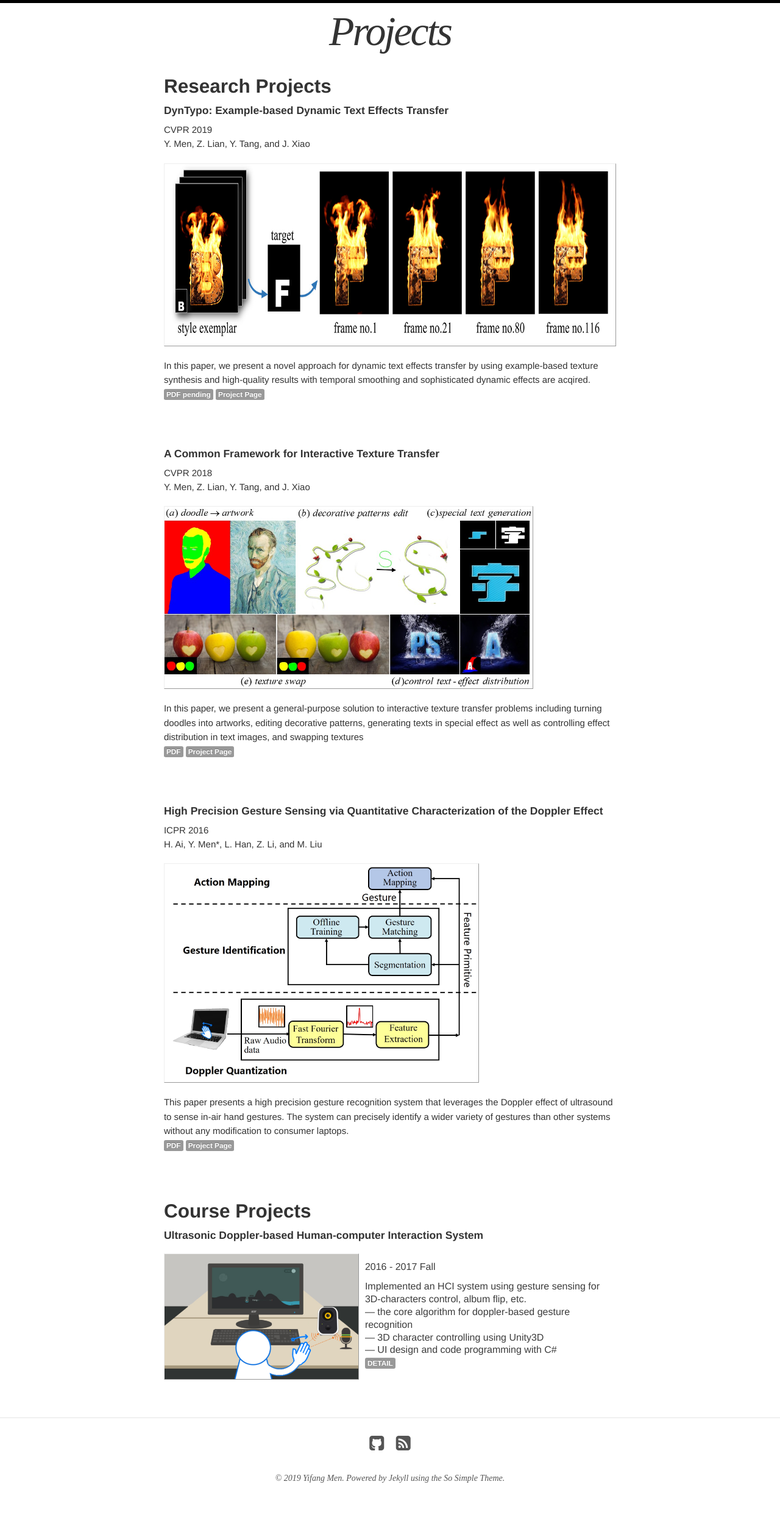
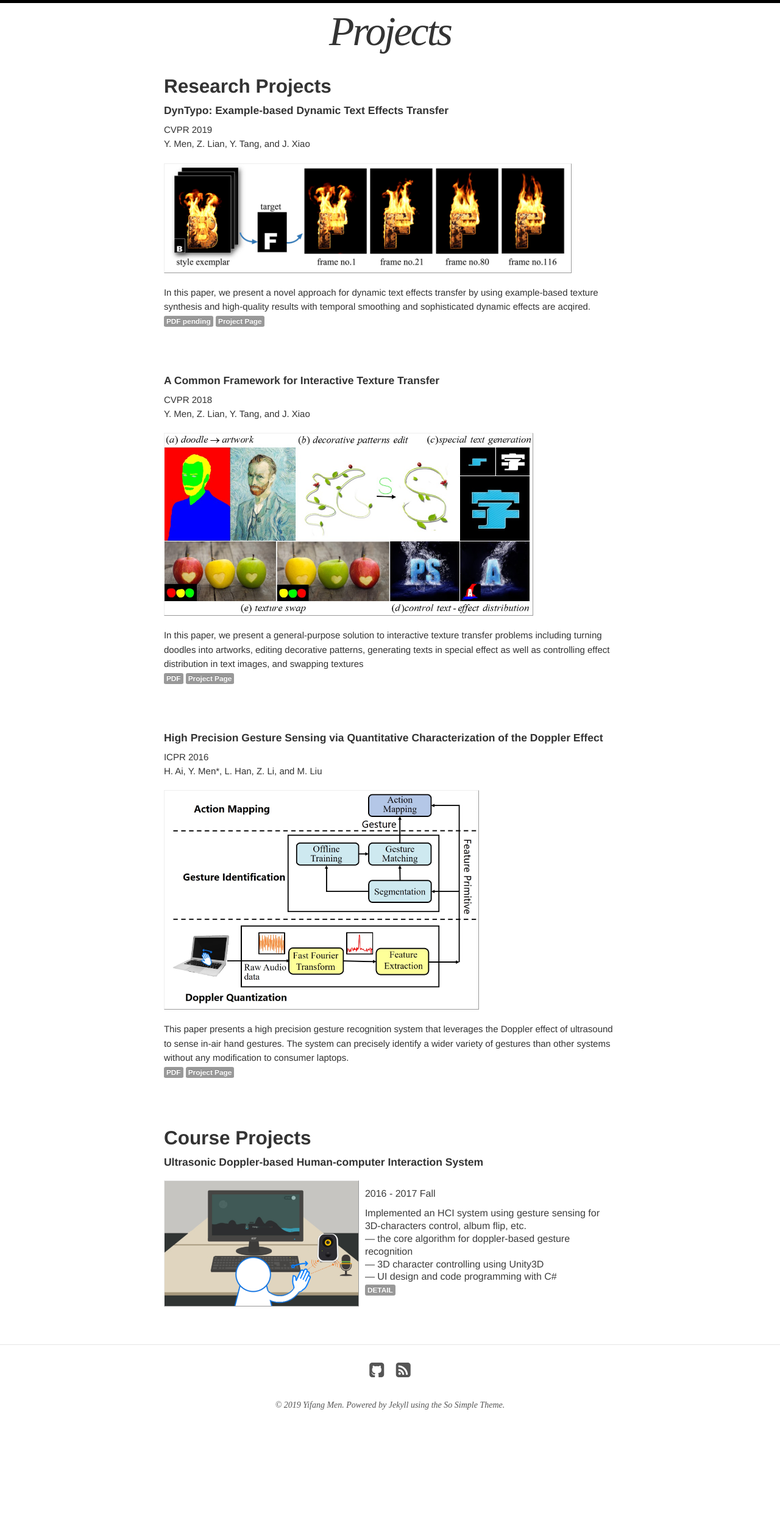
Before and after one commit to menyifang/menyifang.github.io, a Jekyll site: the page built from projects/index.md, in a window 1280 px wide. Shown: the whole page at 61% size. Built offline with Jekyll 4.4.1, drawn with Linux system fonts in a browser that asks for light colours; nearby versions of some CDN libraries; our own code applies the rules of GitHub Pages for plain Markdown files; after the commit the page ends 2383 px from its top, so only the background shows below that.

Commit message:
update project

```diff
--- a/projects/index.md
+++ b/projects/index.md
@@ -14,7 +14,7 @@ Y. Men, Z. Lian, Y. Tang, and J. Xiao
 </p>
 
 <figure class="research-proj-img1">
-    <img src="/images/projects/DynTypo_easer.jpg" alt="" style="height: 300px; width:auto"/>
+    <img src="/images/projects/DynTypo_easer.jpg" alt="" style="height: 180px; width:auto"/>
 </figure>
 <p style="font-size: 15px">In this paper, we present a novel approach for dynamic text effects transfer by using example-based texture synthesis and high-quality results
 with temporal smoothing and sophisticated dynamic effects are acqired.
```
